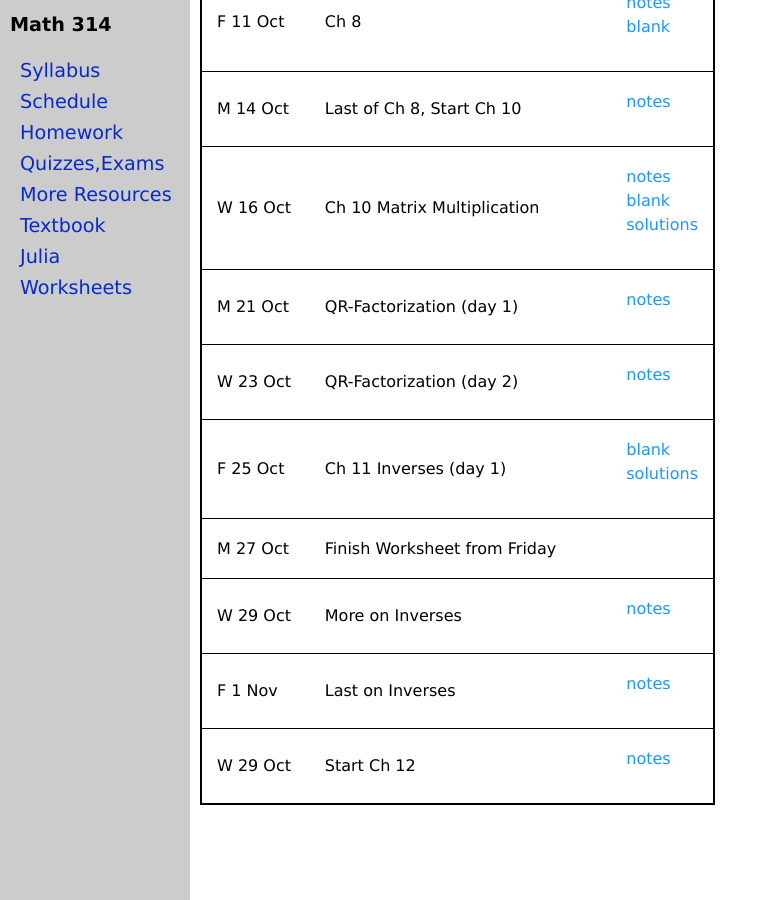
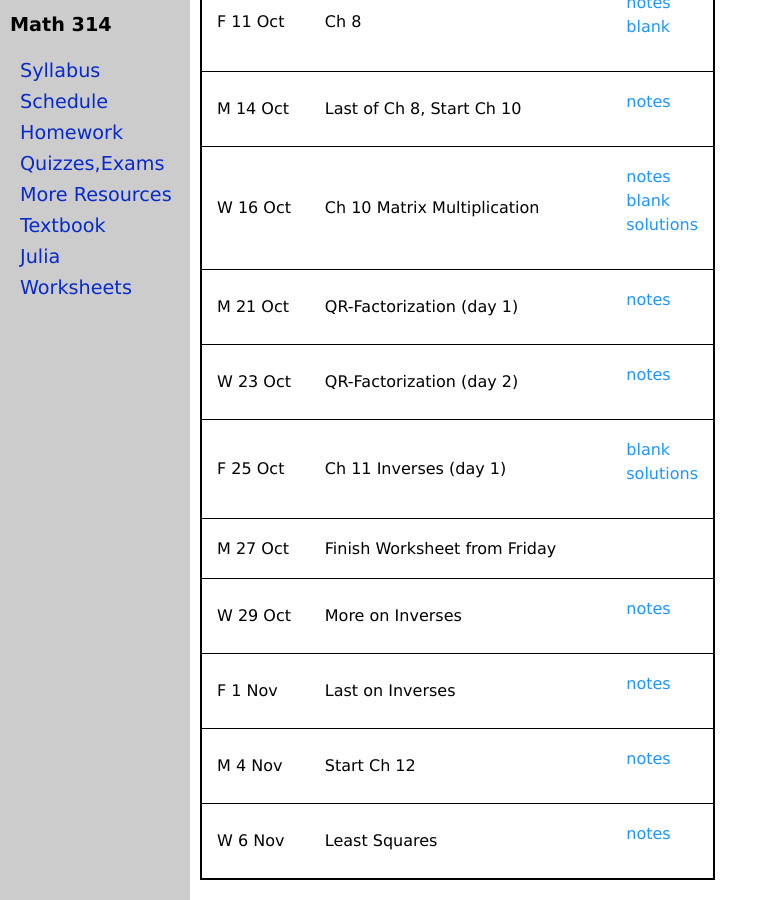
Before and after one commit to jrfaudree/LA, a Jekyll site: the page built from worksheets.md, in a window 1280 px wide and 900 px high, scrolled down 1716 px. Shown: the whole window, without its empty margins (0-767 px from the left). Built offline with Jekyll 4.4.1, drawn with Linux system fonts in a browser that asks for light colours.

Commit message:
Update worksheets.yml

```diff
--- a/_data/worksheets.yml
+++ b/_data/worksheets.yml
@@ -94,6 +94,9 @@ worksheets:
 - date: F 1 Nov
   name: Last on Inverses
   notes: Last-of-invertibility.pdf
-- date: W 29 Oct
+- date: M 4 Nov
   name: Start Ch 12
   notes: Mon-4-Nov.pdf
+- date: W 6 Nov
+  name: Least Squares
+  notes: Wed-5-Nov.pdf
```
